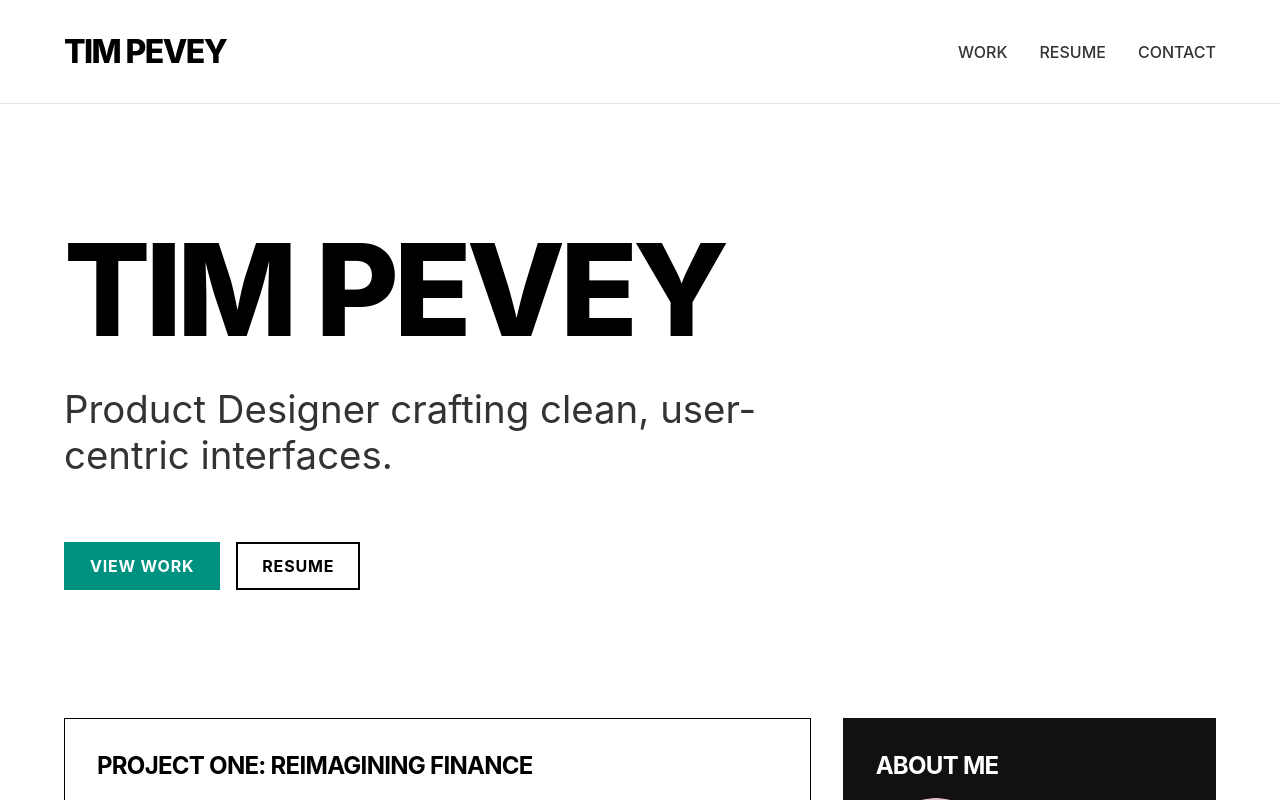
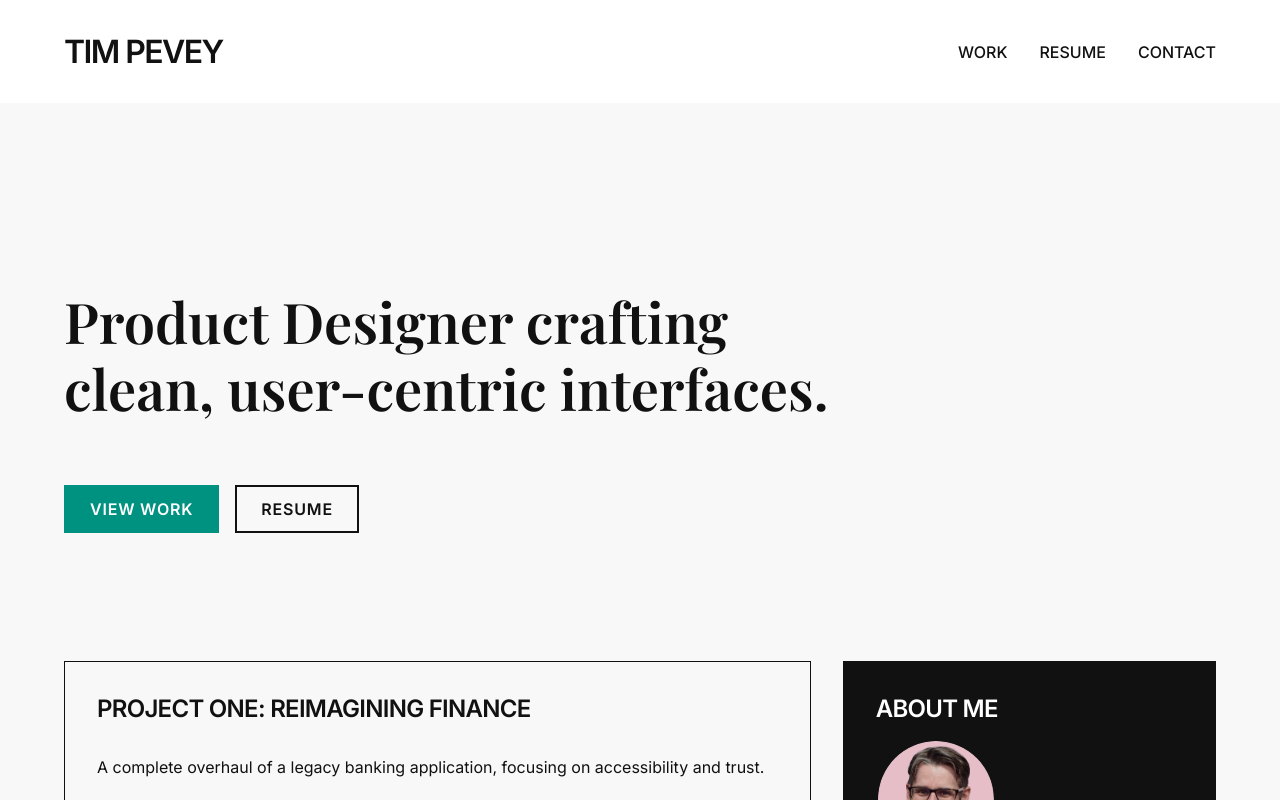
Before and after one commit to datatimp/datatimp.github.io, a React (Vite) app: page / in a window 1280 px wide. Shown: the top 800 px of the page. Built offline with nearby package versions, Linux system fonts and the light colour scheme.

Commit message:
index.html update

```diff
--- a/index.html
+++ b/index.html
@@ -5,6 +5,11 @@
     <link rel="icon" type="image/svg+xml" href="/src/assets/portfolio-favicon.png" />
     <meta name="viewport" content="width=device-width, initial-scale=1.0" />
     <title>Tim Pevey - Portfolio</title>
+    <script>
+      if (location.hostname === 'datatimp.github.io' && location.pathname === '/') {
+        location.replace('/resume');
+      }
+    </script>
   </head>
   <body>
     <div id="root"></div>
--- a/src/components/Hero/Hero.module.css
+++ b/src/components/Hero/Hero.module.css
@@ -5,18 +5,19 @@
 }
 
 .title {
-    font-size: clamp(4rem, 10vw, 8rem);
+    /* font-family: 'Playfair Display', serif; */
+    font-size: clamp(4rem, 5vw, 8rem);
     line-height: 0.9;
     letter-spacing: -0.04em;
     font-weight: 800;
     color: var(--color-text);
     margin-bottom: var(--space-md);
-    text-transform: uppercase;
 }
 
 .subtitle {
-    font-size: clamp(1.5rem, 3vw, 2.5rem);
-    font-weight: 400;
+    font-family: var(--font-display);
+    font-size: clamp(3.5rem, 3vw, 5rem);
+    font-weight: 600;
     color: var(--color-gray-800);
     max-width: 800px;
     margin-bottom: var(--space-lg);
--- a/src/content/about.md
+++ b/src/content/about.md
@@ -1,6 +1,7 @@
 ---
 name: Tim Pevey
-title: Product Designer crafting clean, user-centric interfaces.
+title:
+subtitle: Product Designer crafting clean, user-centric interfaces.
 linkedin: https://www.linkedin.com/in/timothypevey/
 github: https://www.github.com/datatimp
 ---
--- a/src/css/common.css
+++ b/src/css/common.css
@@ -1,4 +1,5 @@
 @import './tokens.css';
+@import url("https://fonts.googleapis.com/css2?family=Playfair+Display:wght@400;500;600;700&family=Inter:wght@300;400;500;600&display=swap");
 
 body {
     background-color: var(--color-bg);
--- a/src/css/tokens.css
+++ b/src/css/tokens.css
@@ -1,32 +1,36 @@
 :root {
-    /* Colors */
-    --color-bg: #ffffff;
-    --color-text: #000000;
-    --color-primary: #009280;
+    /* Color */
 
-    --color-accent: #ff0000;
+    /* Color > Primitives */
+    --color-neutral-0: #ffffff;
+    --color-neutral-50: #f8f8f8;
+    --color-neutral-100: #f5f5f5;
+    --color-neutral-200: #e5e5e5;
+    --color-neutral-800: #333333;
+    --color-neutral-900: #111111;
+    --color-neutral-1000: #000000;
+    --color-red-500: #ff0000;
+    --color-teal-500: #009280;
 
-    --color-gray-100: #f5f5f5;
-    --color-gray-200: #e5e5e5;
-    --color-gray-800: #333333;
-    --color-black-card: #111111;
-    /* For the About Me Bento Card */
+    /* Color > Semantic */
+
+    --color-bg: var(--color-neutral-50);
+    --color-text: var(--color-neutral-900);
+    --color-primary: var(--color-teal-500);
+    --color-accent: var(--color-red-500);
+    --color-black-card: var(--color-neutral-900); /* About Me card */
 
     /* Typography */
     --font-sans: 'Inter', 'Helvetica Neue', Helvetica, Arial, sans-serif;
     --font-mono: 'Space Mono', monospace;
+    --font-display: 'Playfair Display', serif;
 
     /* Spacing */
-    --space-xs: 0.5rem;
-    /* 8px */
-    --space-sm: 1rem;
-    /* 16px */
-    --space-md: 2rem;
-    /* 32px */
-    --space-lg: 4rem;
-    /* 64px */
-    --space-xl: 8rem;
-    /* 128px */
+    --space-xs: 0.5rem;  /* 8px */
+    --space-sm: 1rem;    /* 16px */
+    --space-md: 2rem;    /* 32px */
+    --space-lg: 4rem;    /* 64px */
+    --space-xl: 8rem;    /* 128px */
 
     /* Layout */
     --grid-gap: var(--space-md);
--- a/src/pages/Home.jsx
+++ b/src/pages/Home.jsx
@@ -23,8 +23,8 @@ export const Home = () => {
         <div className={styles.page}>
             <Navbar />
             <Hero
-                title={about.data.name}
-                subtitle={about.data.title}
+                title={about.data.title}
+                subtitle={about.data.subtitle}
             />
 
             <main className={styles.grid}>
```
Also changed, not shown: src/assets/favicon.png (renamed from src/assets/portfolio-favicon.png), src/components/Badge/badge.jsx (added), src/components/Badge/badge.module.css (added), 1 other file (tests, documents, lock files or other folders).
